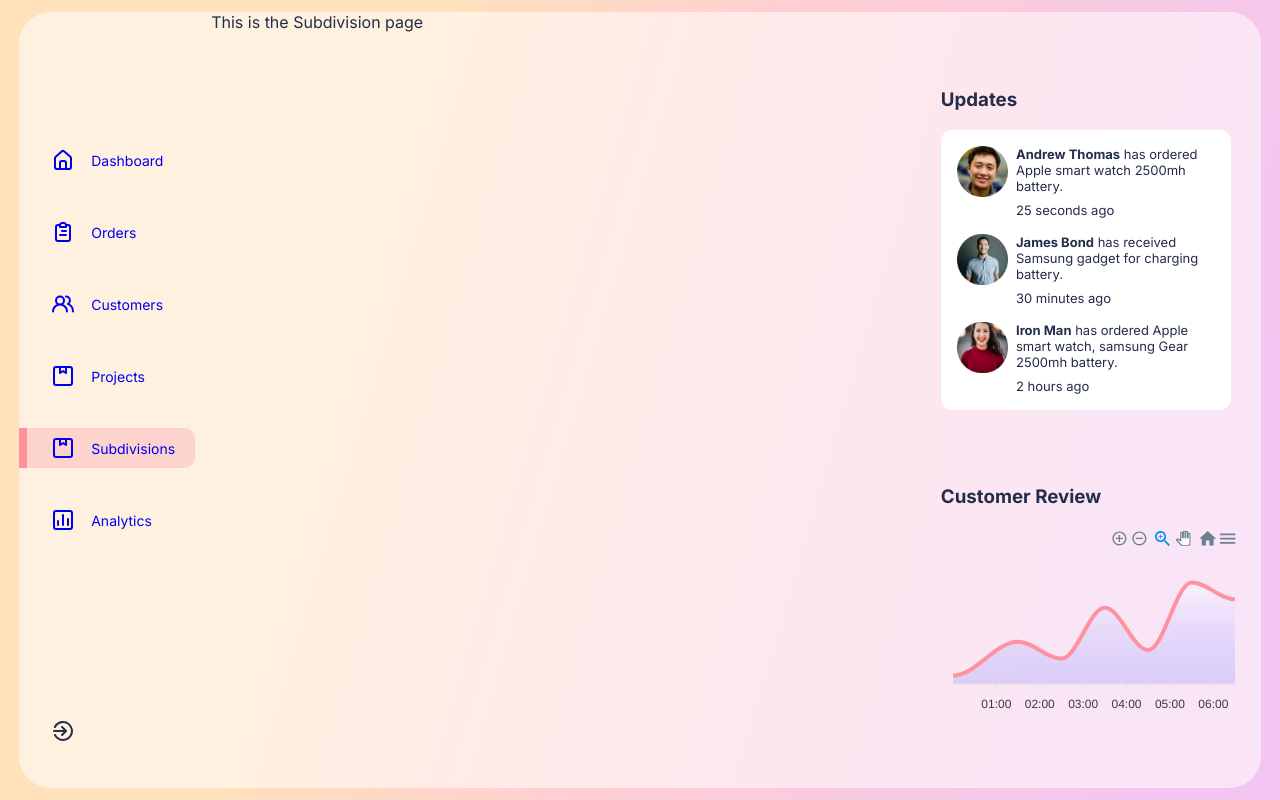
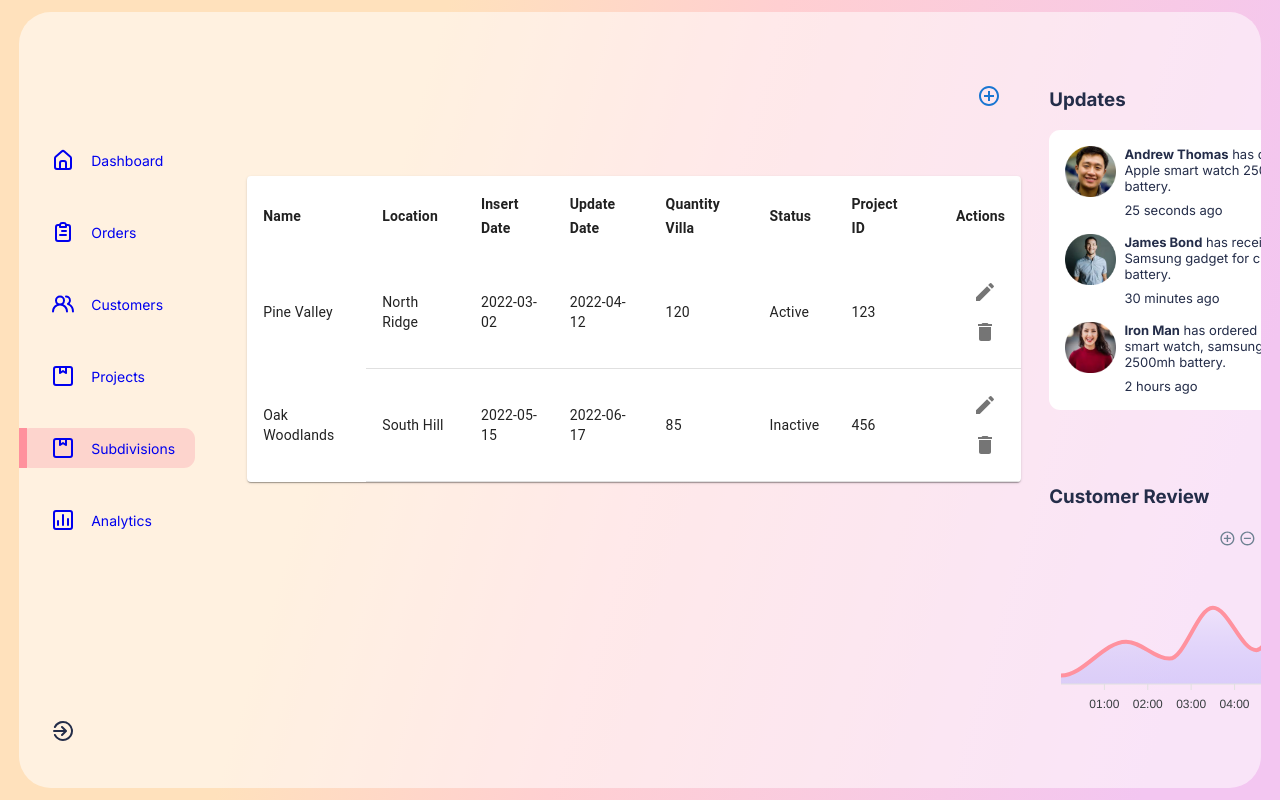
Before and after one commit to ZainRk/React-Admin-Dashboard-public, a React (Create React App) app: page /subdivisions in a window 1280 px wide. Built offline with nearby package versions, Linux system fonts and the light colour scheme.

Commit message:
CRUD Subdivision

```diff
--- a/package.json
+++ b/package.json
@@ -6,6 +6,7 @@
     "@emotion/react": "^11.9.0",
     "@emotion/styled": "^11.8.1",
     "@iconscout/react-unicons": "^1.1.6",
+    "@mui/icons-material": "^5.15.7",
     "@mui/material": "^5.6.0",
     "@testing-library/jest-dom": "^5.14.1",
     "@testing-library/react": "^12.0.0",
--- /dev/null
+++ b/src/components/Table/SubdivisionTable.jsx
@@ -0,0 +1,73 @@
+import React, { useState } from 'react';
+import { IconButton, Paper, Table, TableBody, TableCell, TableContainer, TableHead, TableRow, Tooltip, Container } from '@mui/material';
+import AddCircleOutlineIcon from '@mui/icons-material/AddCircleOutline';
+import EditIcon from '@mui/icons-material/Edit';
+import DeleteIcon from '@mui/icons-material/Delete';
+import { Box } from '@mui/system';
+
+function createSubdivisionData(subdivision_name, location, insert_date, update_date, quantityVilla, status, project_id, villas) {
+  return { subdivision_name, location, insert_date, update_date, quantityVilla, status, project_id, villas };
+}
+
+const sampleRows = [
+  createSubdivisionData("Pine Valley", "North Ridge", "2022-03-02", "2022-04-12", 120, "Active", "123", []),
+  createSubdivisionData("Oak Woodlands", "South Hill", "2022-05-15", "2022-06-17", 85, "Inactive", "456", []),
+];
+
+export default function SubdivisionTable() {
+  const [rows, setRows] = useState(sampleRows);
+
+  const handleClickOpen = () => {
+
+  };
+
+  return (
+    <Container maxWidth="md" sx={{ mt: 8, mb: 8 }}>
+
+      <Box display="flex" justifyContent="flex-end" mb={6}>
+        <Tooltip title="Add New Subdivision">
+          <IconButton color="primary" onClick={handleClickOpen}>
+            <AddCircleOutlineIcon />
+          </IconButton>
+        </Tooltip>
+      </Box>
+      <div style={{ padding: '12px', width: '100%' }}>
+      <Paper sx={{ width: 'auto', overflow: 'hidden', margin: 'auto' }}>
+        <TableContainer>
+          <Table aria-label="subdivision table" sx={{ minWidth: '750px', maxWidth: '100%' }}>
+          <TableHead>
+            <TableRow>
+              <TableCell > Name</TableCell>
+              <TableCell align="left" >Location</TableCell>
+              <TableCell align="left">Insert Date</TableCell>
+              <TableCell align="left">Update Date</TableCell>
+              <TableCell align="left">Quantity Villa</TableCell>
+              <TableCell align="left">Status</TableCell>
+              <TableCell align="left">Project ID</TableCell>
+              <TableCell align="right">Actions</TableCell>
+            </TableRow>
+          </TableHead>
+          <TableBody>
+            {rows.map((row, index) => (
+              <TableRow key={index}>
+                <TableCell component="th" scope="row">{row.subdivision_name}</TableCell>
+                <TableCell align="left">{row.location}</TableCell>
+                <TableCell align="left">{row.insert_date}</TableCell>
+                <TableCell align="left">{row.update_date}</TableCell>
+                <TableCell align="left">{row.quantityVilla}</TableCell>
+                <TableCell align="left">{row.status}</TableCell>
+                <TableCell align="left">{row.project_id}</TableCell>
+                <TableCell align="right">
+                  <IconButton><EditIcon /></IconButton>
+                  <IconButton><DeleteIcon /></IconButton>
+                </TableCell>
+              </TableRow>
+            ))}
+          </TableBody>
+        </Table>
+      </TableContainer>
+      </Paper>
+      </div>
+    </Container>
+  );
+}
--- a/src/components/Table/Table.jsx
+++ b/src/components/Table/Table.jsx
@@ -7,7 +7,11 @@ import TableHead from "@mui/material/TableHead";
 import TableRow from "@mui/material/TableRow";
 import Paper from "@mui/material/Paper";
 import "./Table.css";
+// import { ObjectId } from "mongodb";
 
+function createSubdivisionData(_id, subdivision_name, location, insert_date, update_date, quantityVilla, status, project_id, villas) {
+  return { _id, subdivision_name, location, insert_date, update_date, quantityVilla, status, project_id, villas };
+}
 function createData(name, trackingId, date, status) {
   return { name, trackingId, date, status };
 }
--- a/src/pages/subdivision.js
+++ b/src/pages/subdivision.js
@@ -1,7 +1,12 @@
 import React from 'react';
+import Table from "../components/Table/SubdivisionTable"
+import SubdivisionTable from '../components/Table/SubdivisionTable';
+function SubdivisionPage() {
+  return (
+    <div>This is the Subdivision page</div>,
+    <SubdivisionTable/>
+  );
 
-function SubdivisionPage() {
-  return <div>This is the Subdivision page</div>;
 }
 
 export default SubdivisionPage;
```
Also changed, not shown: 1 other file (tests, documents, lock files or other folders).
